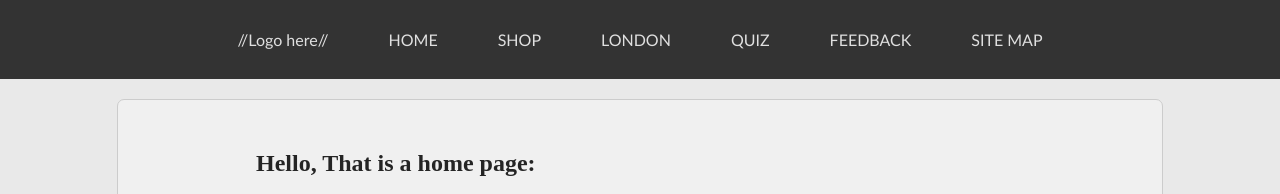
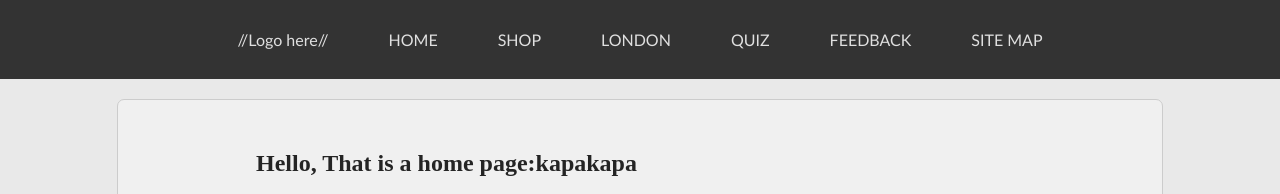
Before and after one commit to polakmaly11/art-website-template, a plain HTML site: page feedback.html in a window 1280 px wide. Shown: the top 194 px of the page. Drawn offline with Linux system fonts and the light colour scheme; a web font is replaced by a local one.

Commit message:
Test change

```diff
--- a/feedback.html
+++ b/feedback.html
@@ -44,7 +44,7 @@
     <!-- FROM HERE MAIN CONTENT -->
         <section class="contentContainer">
             <div class="content">
-                <h1>Hello, That is a home page:</h1>
+                <h1>Hello, That is a home page:kapakapa</h1>
                 <p>Lorem ipsum dolor sit amet, persius explicari consequuntur no vis, ut cibo principes vis. Legendos deseruisse per at. Audire nominati ea vix, sed consul putant indoctum ea. Modo melius maiorum pro id. Cu purto vituperatoribus vel, eu vix deseruisse necessitatibus.</p>
 
                 <p>Ex meliore partiendo signiferumque cum. Has doming offendit ut. No sit liber assueverit necessitatibus, an deleniti delectus recusabo mei. Vis illum tincidunt eu, nostro possim accusata nec an.</p>
```
